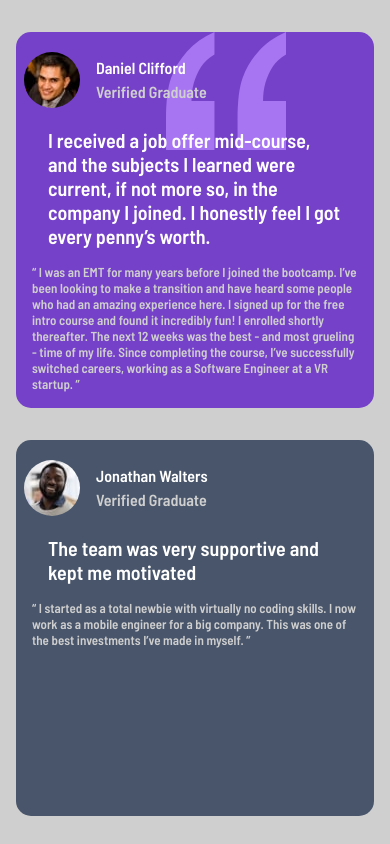
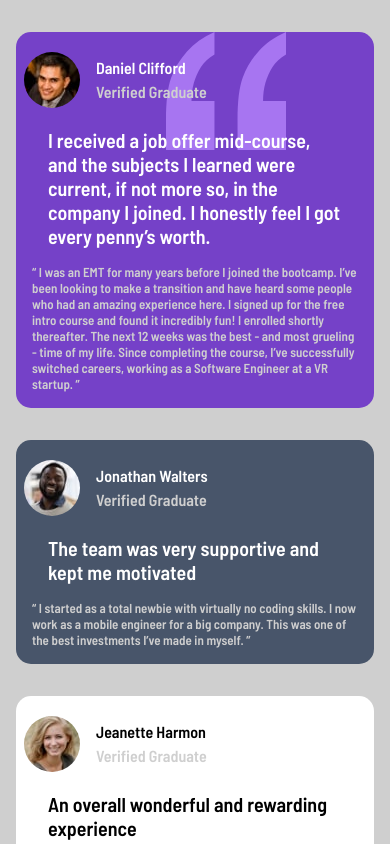
Before and after one commit to Ramz001/Testimonials-grid-section, a plain HTML site: page index.html in a window 390 px wide. Shown: the top 844 px of the page. Drawn offline with Linux system fonts and the light colour scheme.

Commit message:
submitcommit

```diff
--- a/style.css
+++ b/style.css
@@ -172,15 +172,12 @@ body{
 @media only screen and (max-width: 800px){
     .container{
         grid-template-columns: 100%;
-        grid-template-rows: repeat(5, minmax(auto,1fr));
+        grid-template-rows: repeat(5, auto);
         grid-template-areas:
             "one"
-
             "two"
             "three"
             "four"
-
-
             "five";
         grid-gap: 2rem;
         padding: 2rem 0;
```
